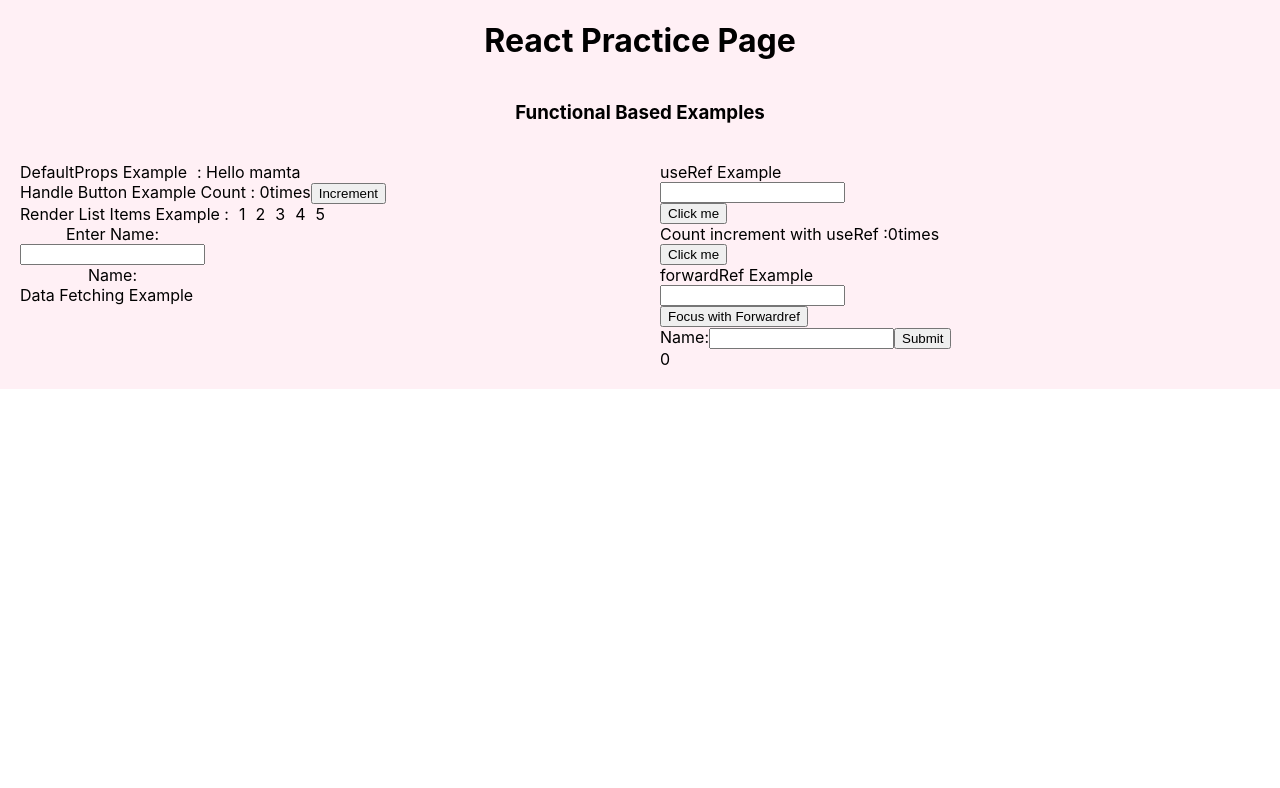
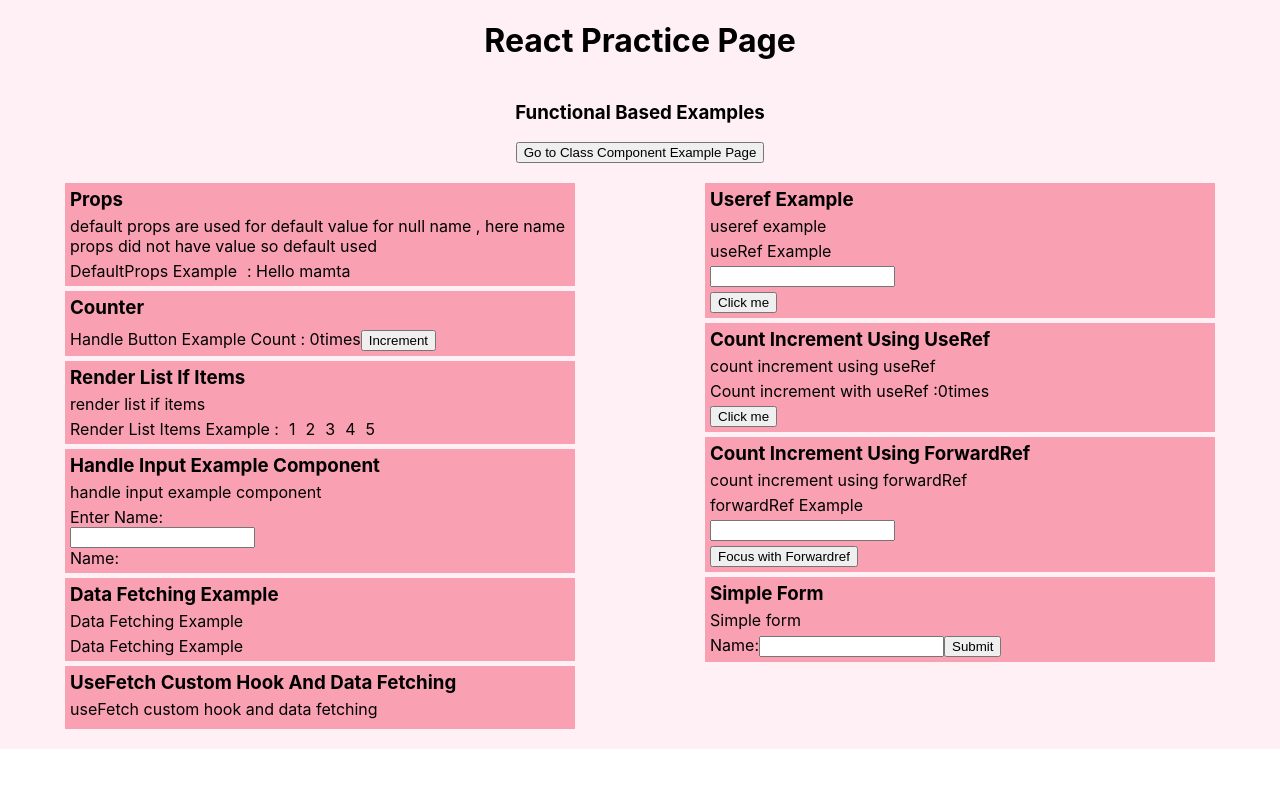
Before and after one commit to kodidela-mamta/ReactJS, a React (Create React App) app in the folder react-learning/: page /functionalComponent in a window 1280 px wide. Shown: the top 788 px of the page. Built offline with nearby package versions, Linux system fonts and the light colour scheme; no server answers.

Commit message:
New UI updated changes

```diff
--- a/react-learning/src/App.js
+++ b/react-learning/src/App.js
@@ -1,18 +1,22 @@
-import "./App.css";
-import { BrowserRouter, Routes, Route } from 'react-router-dom';
+
+import { BrowserRouter, Routes, Route, useNavigate } from 'react-router-dom';
 import MyProvider from "./CustomComponents/MyProvider";
 import ClassBasedExample from "./Practice/ClassBasedExample";
 import FunctionalBasedExample from "./Practice/FunctionalBasedExample";
 import PropDrilling from "./Practice/PropDrilling";
+import User from './Practice/User';
+import './App.css'
 
 function App() {
+
   return (
     <div className="App">
       <h1>React Practice Page</h1>
       <BrowserRouter>
         <Routes>
           <Route path='/functionalComponent' element={<FunctionalBasedExample />} />
-          <Route path='/functionalComponent' element={<ClassBasedExample />} />
+          <Route path='/classComponent' element={<ClassBasedExample />} />
+          <Route path='/User/:userId' element={<User />} />
         </Routes>
       </BrowserRouter>
 
--- /dev/null
+++ b/react-learning/src/CustomComponents/ComponentRender.js
@@ -0,0 +1,15 @@
+import React from 'react';
+
+const ComponentRender = ({ title, description, componentRender }) => {
+    return (
+        <div className='mainCard'>
+            {/* title of complete */}
+            <h3>{title}</h3>
+            {/* description */}
+            <span>{description}</span>
+            {/* component to be render  */}
+            <>{componentRender}</>
+        </div>
+    )
+}
+export default ComponentRender;
--- a/react-learning/src/CustomHooks/UseFetch.js
+++ b/react-learning/src/CustomHooks/UseFetch.js
@@ -7,7 +7,7 @@
     useEffect(() => {
         try {
             fetch(url).then(response => response.json())
-                .then(data => setData({ data }))
+                .then(data => setData(data))
             console.log('data', data)
         }
         catch (error) {
--- a/react-learning/src/Practice/ClassBasedExample.js
+++ b/react-learning/src/Practice/ClassBasedExample.js
@@ -4,6 +4,7 @@
   state = {
     count: 0,
   };
+
   handleClick = () => {
     this.setState({ count: this.state.count + 1 });
   };
--- a/react-learning/src/Practice/FunctionalBasedExample.js
+++ b/react-learning/src/Practice/FunctionalBasedExample.js
@@ -1,4 +1,5 @@
 import React, { useState, useEffect, useRef } from "react";
+import { useNavigate } from 'react-router-dom';
 import Counter from "./Counter";
 import FormsHandling from "./FormsHandling";
 import DataFetching from "./DataFetching";
@@ -8,7 +9,9 @@
 import MyInput from "./Forwardref";
 import Form from "./Form";
 import useFetch from "../CustomHooks/useFetch";
-import '../../src/styles.css'
+import "../../src/styles.css";
+import ComponentRender from "../CustomComponents/ComponentRender";
+
 function PropsExample(props) {
   return (
     <div style={{ display: "flex", gap: "10px" }}>
@@ -26,6 +29,11 @@
     </div>
   );
 }
+function DataFetchRender(props){
+  return(
+    <div style={{ display: 'flex' }}>{props.data && props.data.map((obj) => <p>{obj.id}{',  '}</p>)}</div>
+  )
+}
 function FunctionalBasedExample() {
   let array = [1, 2, 3, 4, 5];
   const [count, setCounter] = useState(0);
@@ -39,8 +47,10 @@
   }, []);
   const counterRef = useRef(0);
   const inputForwardRef = useRef(null);
-  const { data, loading } = useFetch("https://jsonplaceholder.typicode.com/users")
-  console.log(data, loading, 'mamta')
+  const { data, loading } = useFetch(
+    "https://jsonplaceholder.typicode.com/users"
+  );
+  console.log(data, loading, "mamta");
   const incrementCountUsingRef = () => {
     console.log(counterRef.current);
     setIncrementCount((counterRef.current = counterRef.current + 1));
@@ -55,47 +65,44 @@
   const handleForwardRef = () => {
     inputForwardRef.current.focus();
   };
+  const navigate = useNavigate();
+  function handleRedirect() {
+    navigate(`/classComponent`)
+  }
   return (
     <>
       <h3>Functional Based Examples</h3>
-      <div className="mainContianer">
+      <button onClick={handleRedirect}>Go to Class Component Example Page</button>
+      {/* <Navigation /> */}
+      <div className="mainContainer">
         <div className="subContainer">
-          <PropsExample name="mamta" />
-          {/*   default props are used for default value for null name , here name props didn't have value so default used */}
-          <Counter count={count} incrementCount={handleClick} />
-          {/* render list if items  */}
-          <ArrayRendering array={array} />
-          {/* handle input example component */}
-          <FormsHandling
+          <ComponentRender title='Props' description='default props are used for default value for null name , here name props did not have value so default used' componentRender={<PropsExample name="mamta" />} />
+          <ComponentRender title='Counter' componentRender={<Counter count={count} incrementCount={handleClick} />}/>
+          <ComponentRender title='render list if items' description='render list if items' componentRender={<ArrayRendering array={array} />} />
+          <ComponentRender title='handle input example component' description='handle input example component' componentRender={
+            <FormsHandling
             name={name}
             handleChange={(e) => handleInput(e.target.value)}
-          />
-          {/* // Data Fetching Example  */}
-          <DataFetching />
+          />} />
+          <ComponentRender title='Data Fetching Example' description='Data Fetching Example' componentRender={<DataFetching />} />
+          <ComponentRender title='useFetch custom hook and data fetching' description='useFetch custom hook and data fetching' componentRender=
+{<DataFetchRender />} />
         </div>
 
         <div className="subContainer">
+          <ComponentRender title='useref example' description='useref example' componentRender={<FocusInput />} />
           {/* <PropDrilling  /> */}
           {/* context api example  */}
           {/* <ContextApi /> */}
-          {/* useref example  */}
-          <FocusInput />
-          {/* count increment using useRef  */}
-          <CounterRef
+          <ComponentRender title='count increment using useRef' description='count increment using useRef' componentRender={<CounterRef
             counterRef={incrementCount}
             incrementCountUsingRef={incrementCountUsingRef}
-          />
-          {/* count increment using forwardRef  */}
-          <MyInput ref={inputForwardRef} handleForwardRef={handleForwardRef} />
-          {/* simple form */}
-          <Form />
-          {/* useFetch custom hook and data fetching  */}
-          {loading && <h3>loading....</h3>}
-          {data && data.length}
+          />} />
+          <ComponentRender title='count increment using forwardRef' description='count increment using forwardRef' componentRender={<MyInput ref={inputForwardRef} handleForwardRef={handleForwardRef} />} />
+          <ComponentRender title='simple form' description='Simple form' componentRender={<Form />} />
         </div>
-
-
-      </div></>
+      </div>
+    </>
   );
 }
 PropsExample.defaultProps = {
--- /dev/null
+++ b/react-learning/src/Practice/User.js
@@ -0,0 +1,7 @@
+import { useParams } from "react-router-dom";
+
+const User = () => {
+    const userId = useParams();
+    return <span>User Id{userId}</span>;
+};
+export default User;
--- a/react-learning/src/styles.css
+++ b/react-learning/src/styles.css
@@ -1,4 +1,4 @@
-.mainContianer {
+.mainContainer {
     width: 100%;
     margin: 0 auto;
     display: flex;
@@ -12,4 +12,22 @@
     flex-direction: column;
     align-items: baseline;
     padding: 20px;
+    gap: 5px;
 }
+
+.mainCard {
+    display: flex;
+    flex-direction: column;
+    background: #ed143d5c;
+    width: 500px;
+    align-items: baseline;
+    padding: 5px;
+    margin: 0 auto;
+    gap: 5px;
+    text-align: -webkit-auto;
+}
+
+.mainCard h3 {
+    text-transform: capitalize;
+    margin: 0;
+}
```
Also changed, not shown: react-learning/src/CustomHooks/Navigation.js (added, +10 -0 lines).
